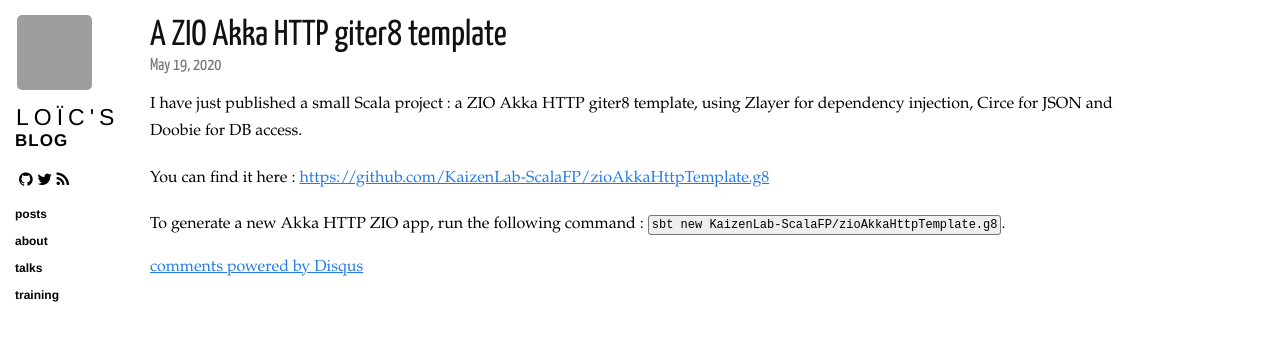
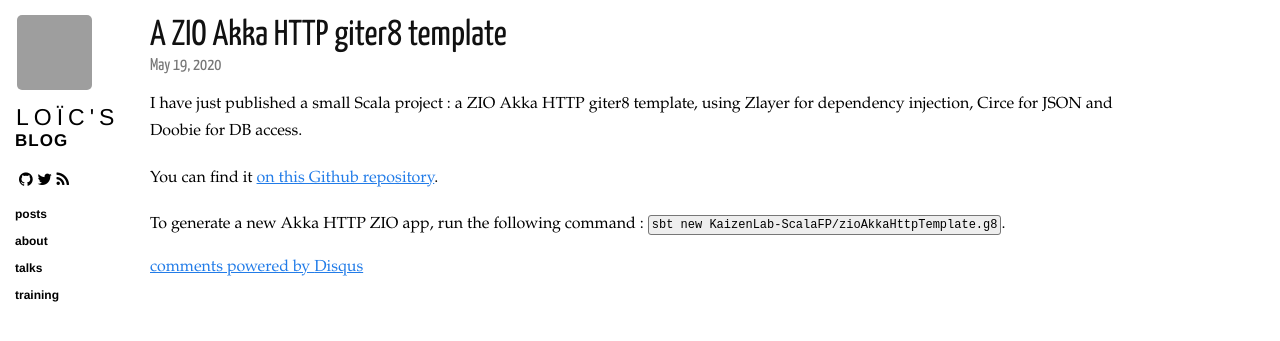
Before and after one commit to loicdescotte/loicdescotte.github.io, a Jekyll site: the page built from _posts/2020-05-19-akka-http-zio-template.md, in a window 1280 px wide, cut to the strip 0-341 px from the top of the page. Built offline with Jekyll 4.4.1, drawn with Linux system fonts in a browser that asks for light colours; nearby versions of some CDN libraries; comment, search, counter and statistics services are not loaded; grey boxes are pictures that could not be loaded.

Commit message:
Update 2020-05-19-akka-http-zio-template.md

```diff
--- a/_posts/2020-05-19-akka-http-zio-template.md
+++ b/_posts/2020-05-19-akka-http-zio-template.md
@@ -13,6 +13,6 @@ tags:
 I have just published a small Scala project :
 a ZIO Akka HTTP giter8 template, using Zlayer for dependency injection, Circe for JSON and Doobie for DB access.
 
-You can find it here : [https://github.com/KaizenLab-ScalaFP/zioAkkaHttpTemplate.g8](https://github.com/KaizenLab-ScalaFP/zioAkkaHttpTemplate.g8)
+You can find it [on this Github repository](https://github.com/KaizenLab-ScalaFP/zioAkkaHttpTemplate.g8).
 
 To generate a new Akka HTTP ZIO app, run the following command : `sbt new KaizenLab-ScalaFP/zioAkkaHttpTemplate.g8`.
```
